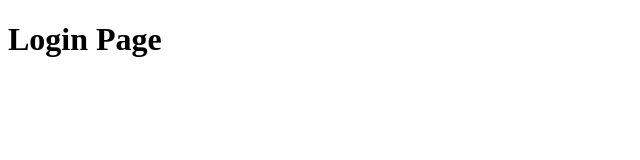
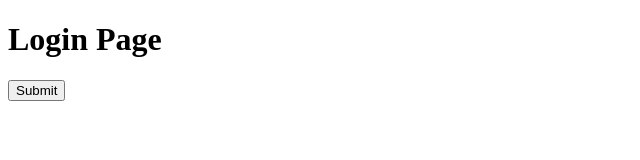
Before and after one commit to unnikrishnan-coder/firstProject, a plain HTML site: page login.html in a window 1280 px wide. Shown: the whole page, without its empty margins (0-640 px from the left). Drawn offline with Linux system fonts and the light colour scheme.

Commit message:
Added a form

```diff
--- a/login.html
+++ b/login.html
@@ -7,5 +7,8 @@
 </head>
 <body>
     <h1>Login Page</h1>
+    <form action="post">
+        <button>Submit</button>
+    </form>
 </body>
 </html>
```
